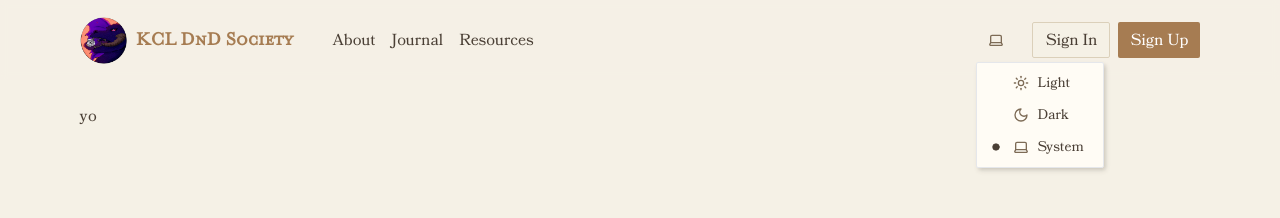
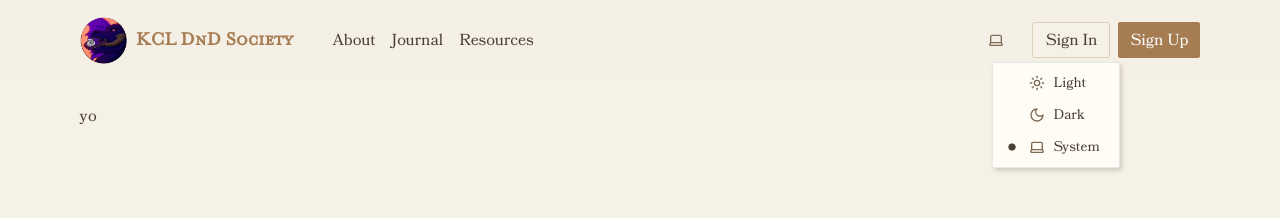
Before and after one commit to mkutay/dndsoc, a Next.js app: page / in a window 1280 px wide. Both pictures are taken after a click on the button 996 px from the left and 40 px from the top of the page. Shown: the top 218 px of the page. Built offline with nearby package versions, Linux system fonts and the light colour scheme; no server answers.

Commit message:
fix: add horizontal margin to dropdown menu content

```diff
--- a/src/components/ui/dropdown-menu.tsx
+++ b/src/components/ui/dropdown-menu.tsx
@@ -65,7 +65,7 @@
       ref={ref}
       sideOffset={sideOffset}
       className={cn(
-        "z-50 max-h-[var(--radix-dropdown-menu-content-available-height)] min-w-[8rem] overflow-y-auto overflow-x-hidden rounded-md border bg-popover p-1 text-popover-foreground shadow-md data-[state=open]:animate-in data-[state=closed]:animate-out data-[state=closed]:fade-out-0 data-[state=open]:fade-in-0 data-[state=closed]:zoom-out-95 data-[state=open]:zoom-in-95 data-[side=bottom]:slide-in-from-top-2 data-[side=left]:slide-in-from-right-2 data-[side=right]:slide-in-from-left-2 data-[side=top]:slide-in-from-bottom-2 origin-[--radix-dropdown-menu-content-transform-origin]",
+        "z-50 max-h-[var(--radix-dropdown-menu-content-available-height)] mx-4 min-w-[8rem] overflow-y-auto overflow-x-hidden rounded-md border bg-popover p-1 text-popover-foreground shadow-md data-[state=open]:animate-in data-[state=closed]:animate-out data-[state=closed]:fade-out-0 data-[state=open]:fade-in-0 data-[state=closed]:zoom-out-95 data-[state=open]:zoom-in-95 data-[side=bottom]:slide-in-from-top-2 data-[side=left]:slide-in-from-right-2 data-[side=right]:slide-in-from-left-2 data-[side=top]:slide-in-from-bottom-2 origin-[--radix-dropdown-menu-content-transform-origin]",
         className
       )}
       {...props}
```
